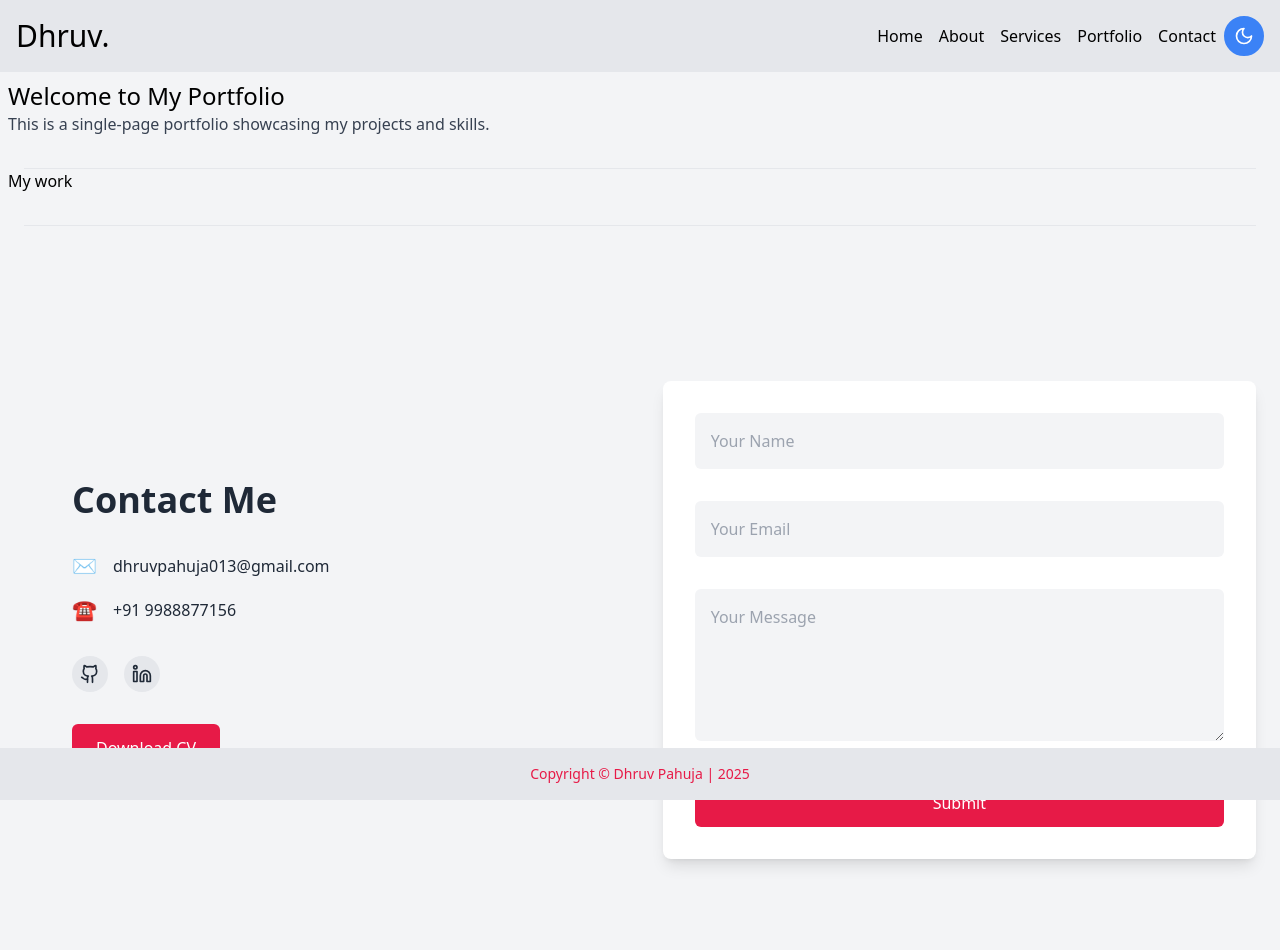
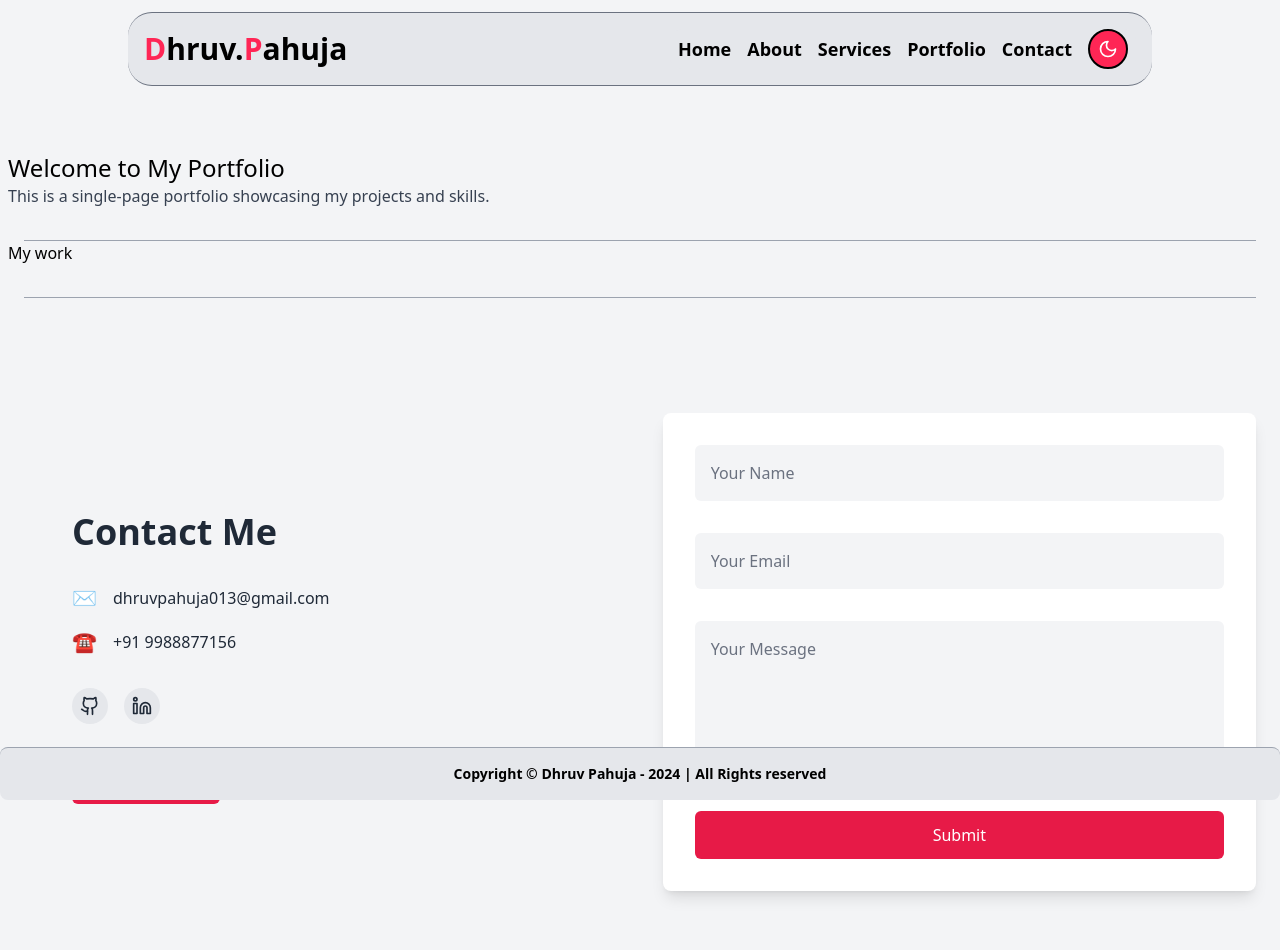
Before and after one commit to Dhruv-pahuja/Portfolio, a React (Vite) app in the folder frontend/: page / in a window 1280 px wide. Shown: the top 950 px of the page. Built offline with nearby package versions, Linux system fonts and the light colour scheme.

Commit message:
ehancements in design and responsiveness

```diff
--- a/frontend/src/App.tsx
+++ b/frontend/src/App.tsx
@@ -4,14 +4,14 @@ import {Layout,Contact} from "./components/index"
 const App: React.FC = () => {
   return (
     <Layout >
-      <section id='home' className="p-2 dark:text-white">
+      <section id='home' className="p-2 mt-[18vh] dark:text-white">
         <h1 className="text-2xl dark:text-white">Welcome to My Portfolio</h1>
         <p className="text-gray-700 dark:text-gray-300 ">
           This is a single-page portfolio showcasing my projects and skills.
         </p>
-        <hr className='mt-8 mx-4' />
+        <hr className='mt-8 mx-4 border-gray-400' />
         <h2>My work</h2>
-        <hr className='mt-8 mx-4' />
+        <hr className='mt-8 mx-4 border-gray-400' />
         <Contact/>
       </section>
     </Layout>
--- a/frontend/src/components/Contact.tsx
+++ b/frontend/src/components/Contact.tsx
@@ -35,8 +35,8 @@ const Contact: React.FC = () => {
   };
 
   return (
-    <section id="contact" className="min-h-screen flex flex-col md:flex-row items-center justify-between justify-items-center  px-4 py-6 bg-gray-100 dark:bg-gray-900 text-gray-800 dark:text-white md:mb-4 mb-7">
-      <div className="space-y-8 md:w-1/2 w-full flex flex-col items-center self-center md:items-start place-content-center justify-around mt-7 md:mt-0 md:ml-12">
+    <section id="contact" className="min-h-[90vh] flex flex-col md:flex-row items-center justify-between justify-items-center  px-4 py-6 bg-gray-100 dark:bg-black text-gray-800 dark:text-white md:mb-4 mb-7">
+      <div className="space-y-8 md:w-1/2 w-[80vh] flex flex-col items-center self-center md:items-start place-content-center justify-around mt-7 md:mt-0 md:ml-12">
         <h2 className="text-3xl sm:text-4xl font-bold text-center md:text-left">
           Contact Me
         </h2>
@@ -75,7 +75,7 @@ const Contact: React.FC = () => {
 
       <form
         onSubmit={handleSubmit}
-        className="w-full md:w-1/2 bg-white dark:bg-gray-800 rounded-lg p-6 md:p-8 shadow-lg mt-5 md:mt-0 md:mb-3 space-y-8"
+        className="w-full md:w-1/2 bg-white dark:bg-black rounded-lg p-6 md:p-8 shadow-lg mt-5 md:mt-0 md:mb-3 space-y-8"
       >
         <input
           type="text"
@@ -83,7 +83,7 @@ const Contact: React.FC = () => {
           placeholder="Your Name"
           value={formData.name}
           onChange={handleChange}
-          className="w-full p-4 bg-gray-100 dark:bg-gray-700 rounded-md text-gray-800 dark:text-white placeholder-gray-400 focus:ring-2 focus:ring-[#e71a47]"
+          className="w-full p-4 bg-gray-100 placeholder:text-gray-500 dark:placeholder:text-gray-400 dark:bg-gray-700 rounded-md text-gray-800 dark:text-white placeholder-gray-400 focus:ring-2 focus:ring-[#e71a47]"
         />
         <input
           type="email"
@@ -91,7 +91,7 @@ const Contact: React.FC = () => {
           placeholder="Your Email"
           value={formData.email}
           onChange={handleChange}
-          className="w-full p-4 bg-gray-100 dark:bg-gray-700 rounded-md text-gray-800 dark:text-white placeholder-gray-400 focus:ring-2 focus:ring-[#e71a47]"
+          className="w-full p-4 bg-gray-100 placeholder:text-gray-500 dark:placeholder:text-gray-400 dark:bg-gray-700 rounded-md text-gray-800 dark:text-white placeholder-gray-400 focus:ring-2 focus:ring-[#e71a47]"
         />
         <textarea
           name="message"
@@ -99,7 +99,7 @@ const Contact: React.FC = () => {
           rows={5}
           value={formData.message}
           onChange={handleChange}
-          className="w-full p-4 bg-gray-100 dark:bg-gray-700 rounded-md text-gray-800 dark:text-white placeholder-gray-400 focus:ring-2 focus:ring-[#e71a47]"
+          className="w-full p-4 bg-gray-100 placeholder:text-gray-500 dark:placeholder:text-gray-400 dark:bg-gray-700 rounded-md text-gray-800 dark:text-white placeholder-gray-400 focus:ring-2 focus:ring-[#e71a47]"
         />
         <button
           type="submit"
--- a/frontend/src/components/Layout.tsx
+++ b/frontend/src/components/Layout.tsx
@@ -6,15 +6,15 @@ interface LayoutProps {
 
 const Layout: React.FC<LayoutProps> = ({ children }) => {
   return (
-    <div className="flex flex-col min-h-screen">
-      <header >
+    <div className="flex flex-col min-h-screen ">
+      <header className='flex justify-center'>
         <Navbar/>
       </header>
-      <main className="flex-grow  bg-gray-100 dark:bg-gray-900">
+      <main className="flex-grow  bg-gray-100 dark:bg-black">
         {children}
       </main>
-      <footer className="bg-gray-200 dark:bg-gray-800 p-4 fixed bottom-0 left-0 w-full">
-        <p className="text-center text-sm dark:text-white  text-[#e71a47]">Copyright © Dhruv Pahuja | 2025</p>
+      <footer className="bg-gray-200 dark:bg-black border-t border-gray-400 rounded-lg p-4 fixed bottom-0 left-0 w-full">
+        <p className="text-center text-sm dark:text-white font-bold ">Copyright © Dhruv Pahuja - 2024 | All Rights reserved</p>
       </footer>
     </div>
   );
--- a/frontend/src/components/Navbar.tsx
+++ b/frontend/src/components/Navbar.tsx
@@ -23,9 +23,9 @@ const Navbar: React.FC = () => {
 
 
   return (
-    <nav className="py-4 bg-gray-200 dark:bg-gray-800 flex justify-between items-center px-4">
+    <nav className="py-4 bg-gray-200 dark:bg-black border-y border-gray-500 flex justify-between items-center px-4 rounded-3xl m-3 fixed w-[80vw] place-content-center z-30">
       {/* Logo */}
-      <h1 className="text-3xl dark:text-white">Dhruv.</h1>
+      <h1 className="text-xl md:text-3xl dark:text-white font-bold"><span className="text-[#ff2655]">D</span>hruv.<span className="text-[#ff2655]">P</span>ahuja</h1>
       <button
         className="md:hidden text-gray-800 dark:text-white"
         onClick={() => setIsMenuOpen(!isMenuOpen)}
@@ -36,13 +36,13 @@ const Navbar: React.FC = () => {
       <div
         className={`${
           isMenuOpen ? "block" : "hidden"
-        } absolute top-16 left-0 md:relative md:top-0 md:left-0 w-full md:w-auto bg-gray-200 dark:bg-slate-800 md:flex items-center px-4 md:px-0`}
+        } absolute top-16 left-0 md:relative md:top-0 md:left-0  md:w-auto border-b border-x md:border-none md:p-0 p-4 w-full rounded-xl border-gray-500 bg-gray-200 dark:bg-inherit font-semibold md:flex items-center px-4 md:px-0`}
       >
         <ul className="flex flex-col md:flex-row dark:text-white w-full md:w-auto">
           {["home", "about", "services", "portfolio", "contact"].map((item) => (
             <li
               key={item}
-              className="mx-2 py-2 md:py-0 cursor-pointer relative group text-center md:text-left"
+              className="mx-2 py-2 md:py-0 cursor-pointer relative group text-center md:text-lg md:text-left"
               onClick={() => handleScroll(item)}
             >
               {item.charAt(0).toUpperCase() + item.slice(1)}
--- a/frontend/src/components/ToggleThemeBtn.tsx
+++ b/frontend/src/components/ToggleThemeBtn.tsx
@@ -12,10 +12,10 @@ const ToggleThemeBtn:React.FC = () => {
     return (
         <div>
             <button
-        className={`p-2 rounded-full border-2 flex items-center justify-center transition-colors duration-300 ${
+        className={`p-2 mx-2 rounded-full border-2  flex items-center justify-center transition-colors duration-300 ${
           theme === 'light'
-            ? 'bg-blue-500 text-white border-blue-500 hover:bg-blue-400'
-            : 'bg-slate-800 text-white hover:bg-slate-700'
+            ? 'bg-[#ff2655] text-white border-2 border-black hover:bg-[#cd0f38]'
+            : 'bg-inherit text-white hover:bg-slate-800'
         }`}
         onClick={() => dispatch(toggleTheme())}
         aria-label="Toggle Theme"
```
Also changed, not shown: 2 other files (tests, documents, lock files or other folders).
